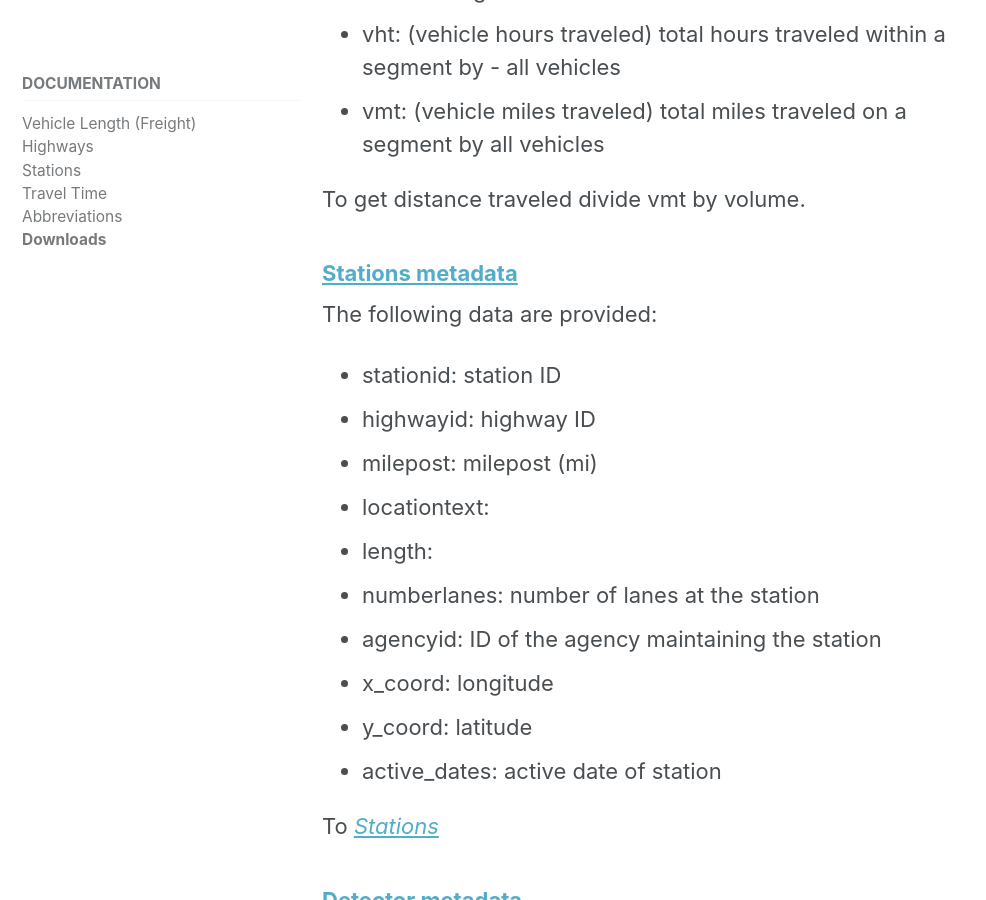
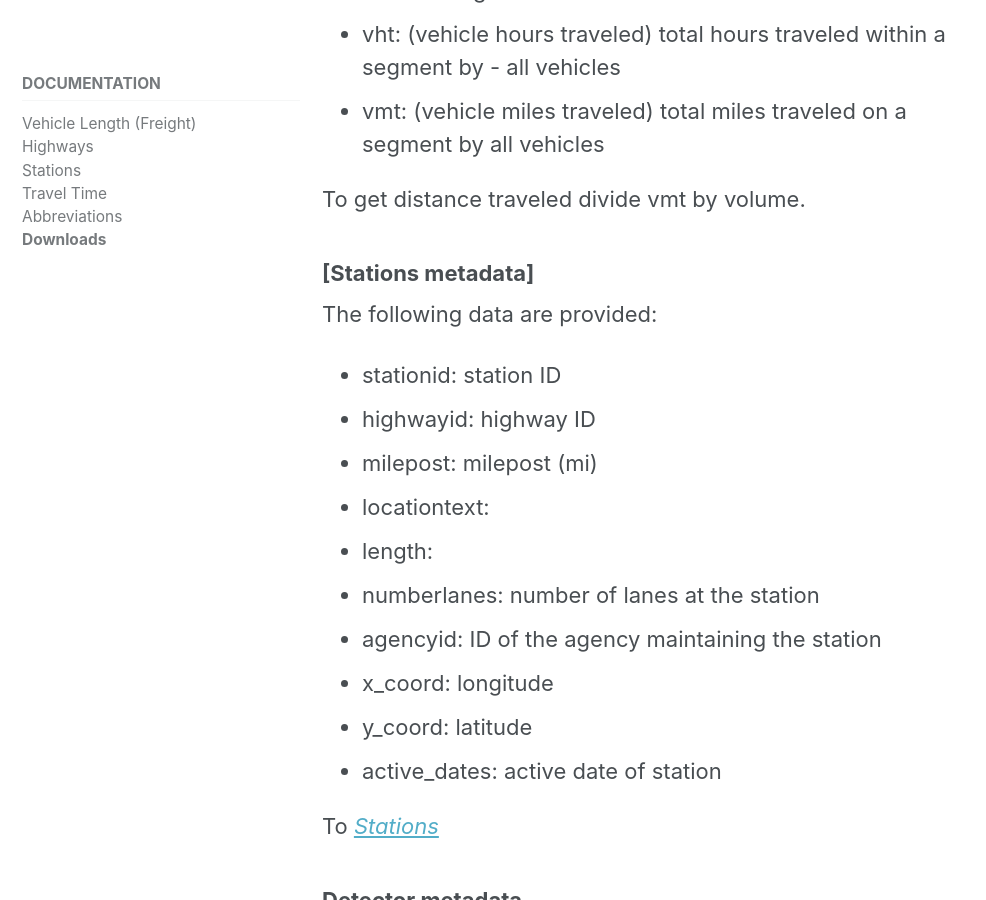
Before and after one commit to adus/portal-documentation, a Jekyll site: the page built from _documents/downloads.md, in a window 1280 px wide and 900 px high, scrolled down 1495 px. Shown: the whole window, without its empty margins (0-986 px from the left). Built offline with Jekyll 4.4.1, drawn with Linux system fonts in a browser that asks for light colours; nearby versions of some CDN libraries; some of the changed lines change nothing that is shown.

Commit message:
minor changes

```diff
--- a/_documents/downloads.md
+++ b/_documents/downloads.md
@@ -27,7 +27,7 @@ The following data are provided:
 
 To get distance traveled divide vmt by volume.
 
-### [Stations metadata](#stations-metadata)
+### [Stations metadata]
 
 The following data are provided:
 - stationid: station ID
@@ -43,7 +43,7 @@ The following data are provided:
 
 To [_Stations_]({{ site.url }}{{ site.baseurl }}/documents/stations/)
 
-### [Detector metadata](#detector-metadata)
+### Detector metadata
 
 The following data are provided:
 - detectorid:
```
